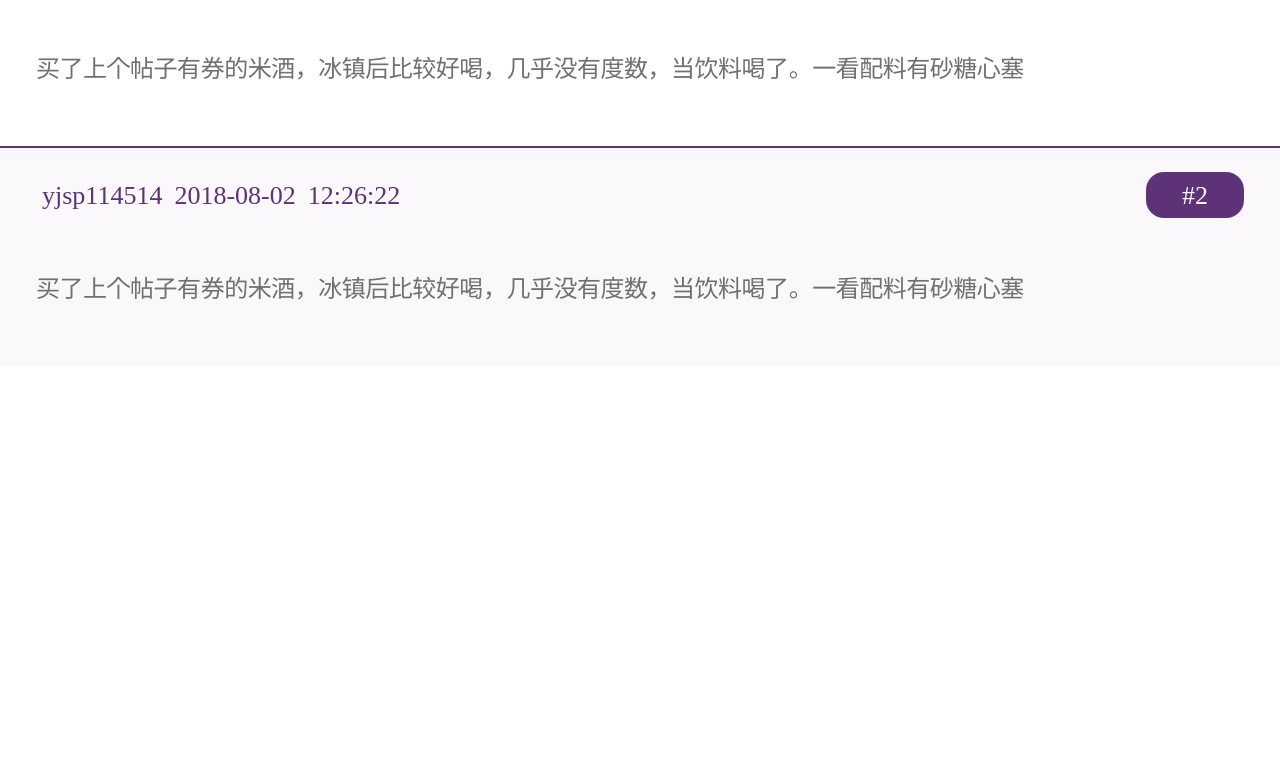
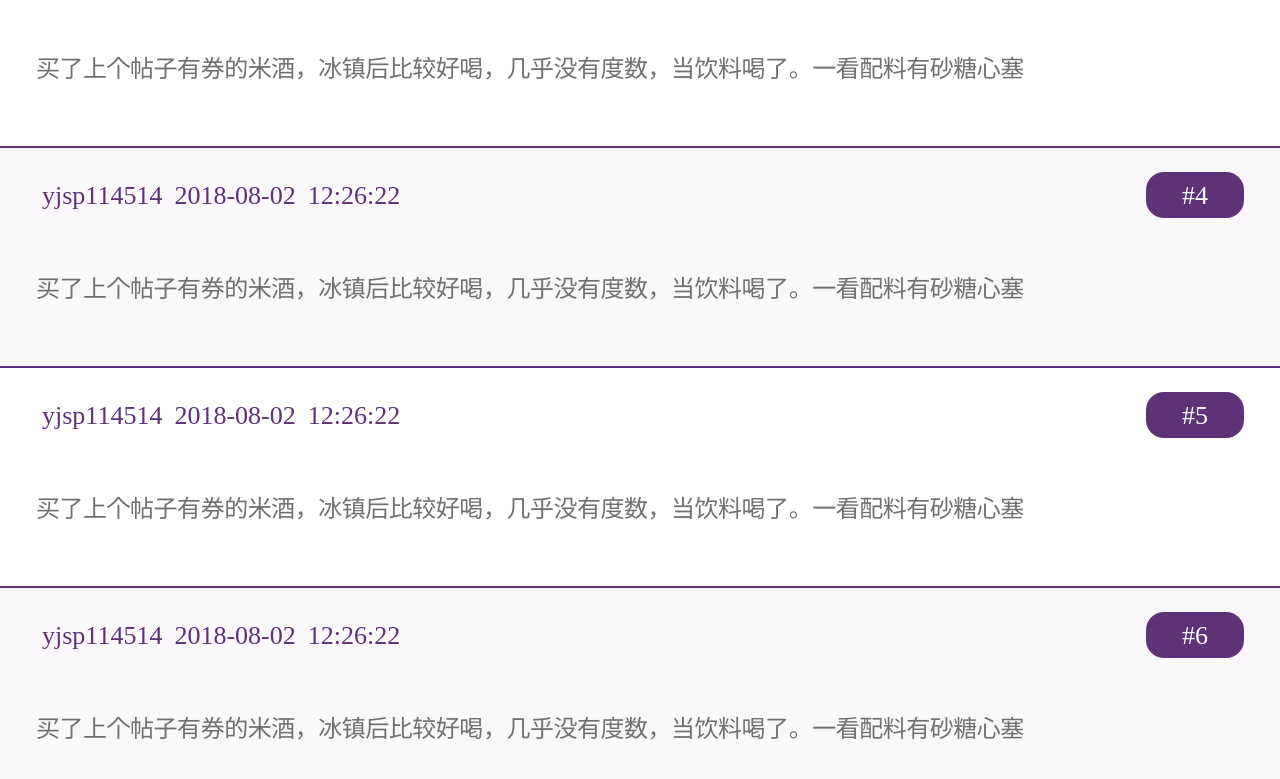
Before and after one commit to wazy999/Aggregate-class-BBS, a Vue app: page /#/postDetail in a window 1280 px wide. Shown: the part 707-1486 px from the top of the page. Before the commit the page ends 1073 px from the top, so only its background shows below. Built offline with nearby package versions, Linux system fonts and the light colour scheme; the HTML template or start-up script is replaced by a standard one.

Commit message:
fixed:帖子详情页修改

```diff
--- a/src/pages/postDetail.vue
+++ b/src/pages/postDetail.vue
@@ -52,11 +52,17 @@ export default {
       ],
       postList2:[
          {author: 'yjsp114514',discussDate:'2018-08-02',discusstime:'12:26:22',floorNum:'2',content:'干，自从点开这个帖子钱包的口子堵不住了',},
-         {author: 'findjya',discussDate:'2018-08-02',discusstime:'12:26:22',floorNum:'2',content:'买了上个帖子有券的米酒，冰镇后比较好喝，几乎没有度数，当饮料喝了。一看配料有砂糖心塞',},
-         {author: 'yjsp114514',discussDate:'2018-08-02',discusstime:'12:26:22',floorNum:'2',content:'买了上个帖子有券的米酒，冰镇后比较好喝，几乎没有度数，当饮料喝了。一看配料有砂糖心塞',},
-
+         {author: 'findjya',discussDate:'2018-08-02',discusstime:'12:26:22',floorNum:'3',content:'买了上个帖子有券的米酒，冰镇后比较好喝，几乎没有度数，当饮料喝了。一看配料有砂糖心塞',},
+         {author: 'yjsp114514',discussDate:'2018-08-02',discusstime:'12:26:22',floorNum:'4',content:'买了上个帖子有券的米酒，冰镇后比较好喝，几乎没有度数，当饮料喝了。一看配料有砂糖心塞',},
+         {author: 'yjsp114514',discussDate:'2018-08-02',discusstime:'12:26:22',floorNum:'5',content:'买了上个帖子有券的米酒，冰镇后比较好喝，几乎没有度数，当饮料喝了。一看配料有砂糖心塞',},
+         {author: 'yjsp114514',discussDate:'2018-08-02',discusstime:'12:26:22',floorNum:'6',content:'买了上个帖子有券的米酒，冰镇后比较好喝，几乎没有度数，当饮料喝了。一看配料有砂糖心塞',},
       ]
     }
+  },
+  methods:{
+    back(){
+        this.$router.go(-1);//返回上一层
+    },
   },
   components:{
     forumHeader: header
```
